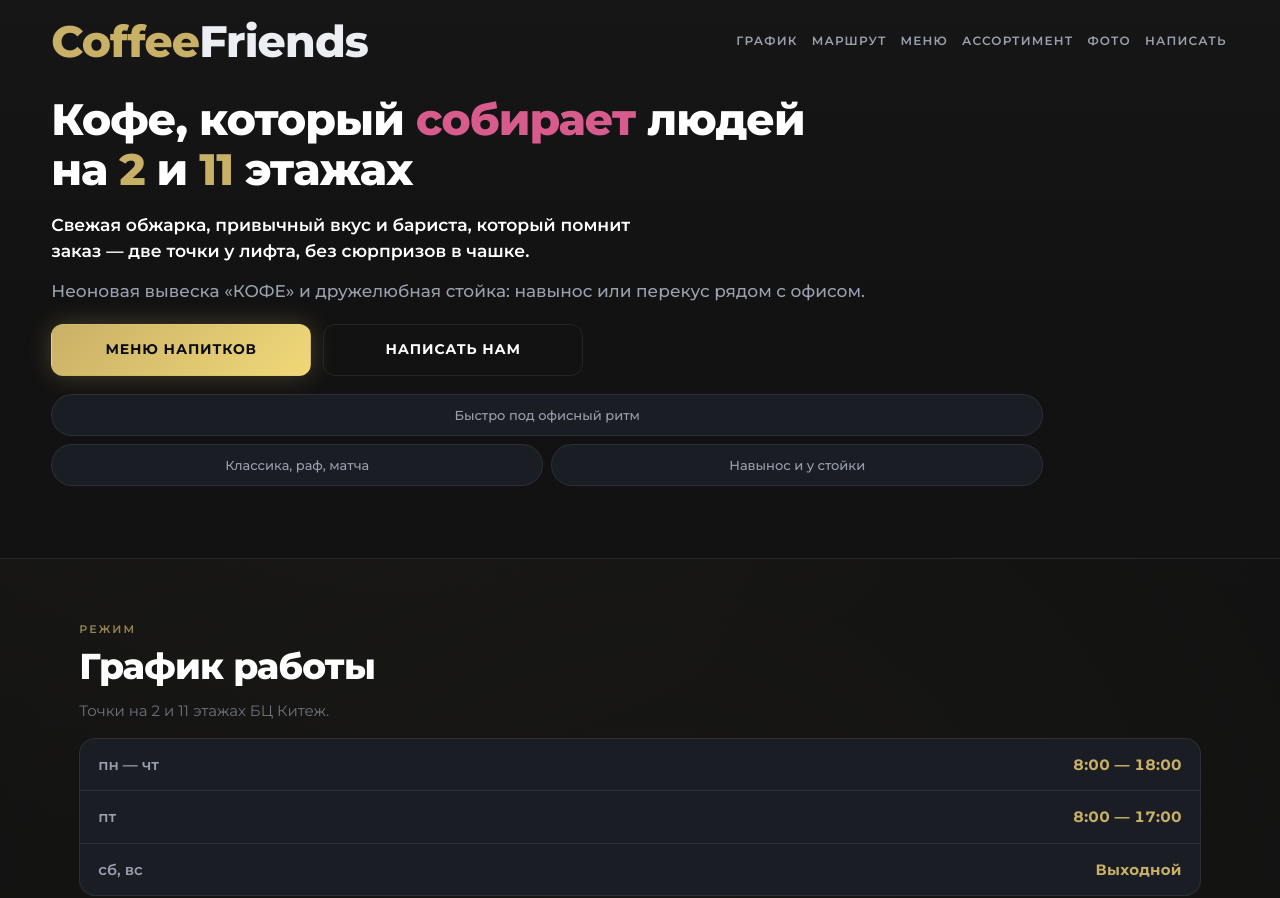
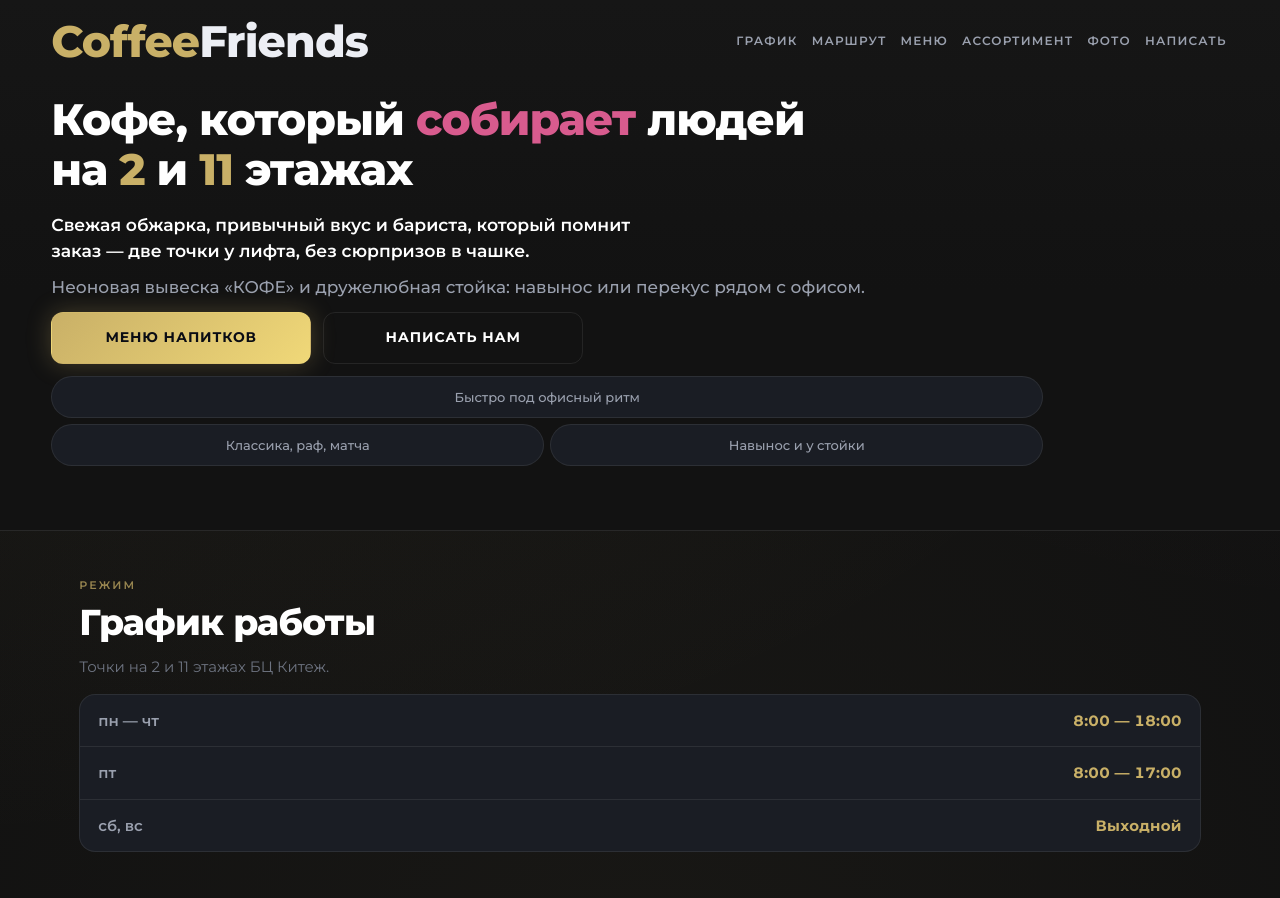
Before and after one commit to puholet-sketch/coffee.friends, a plain HTML site: page index.html in a window 1280 px wide. Shown: the top 898 px of the page. Drawn offline with Linux system fonts and the light colour scheme.

Commit message:
Hero: меньше интервалы между CTA, пиллами и до «Режима»
Co-authored-by: Cursor <cursoragent@cursor.com>

```diff
--- a/assets/css/main.css
+++ b/assets/css/main.css
@@ -83,6 +83,11 @@ body::before {
   z-index: 1;
 }
 
+/* Первая секция под hero — меньший верхний отступ, чтобы блоки визуально ближе */
+.main > .section:first-of-type {
+  padding-top: clamp(22px, 4.8vw, 46px);
+}
+
 .section.is-temporarily-hidden[hidden],
 .is-temporarily-hidden[hidden] {
   display: none !important;
@@ -118,7 +123,7 @@ strong {
 .hero {
   padding-top: max(16px, env(safe-area-inset-top, 0px));
   padding-right: max(var(--layout-gutter), env(safe-area-inset-right, 0px));
-  padding-bottom: 72px;
+  padding-bottom: clamp(44px, 6vw, 64px);
   padding-left: max(var(--layout-gutter), env(safe-area-inset-left, 0px));
   background: linear-gradient(180deg, var(--bg-elevated) 0%, var(--bg) 55%);
   border-bottom: 1px solid var(--border);
@@ -269,6 +274,10 @@ strong {
   line-height: 1.48;
 }
 
+.hero-copy .hero-value {
+  margin-bottom: 10px;
+}
+
 .subtitle {
   margin: 0 0 var(--space-md);
   max-width: min(62rem, 100%);
@@ -277,13 +286,17 @@ strong {
   font-weight: 500;
 }
 
+.hero-copy .subtitle {
+  margin-bottom: 12px;
+}
+
 .hero-cta {
   display: grid;
   grid-template-columns: repeat(2, minmax(180px, 260px));
-  gap: 10px 12px;
+  gap: 8px 12px;
   max-width: none;
   width: 100%;
-  margin-bottom: 18px;
+  margin-bottom: 12px;
 }
 
 .hero-cta .btn {
@@ -346,7 +359,7 @@ strong {
   list-style: none;
   display: grid;
   grid-template-columns: 1fr;
-  gap: 8px;
+  gap: 6px;
   max-width: min(62rem, 100%);
   width: 100%;
 }
```
